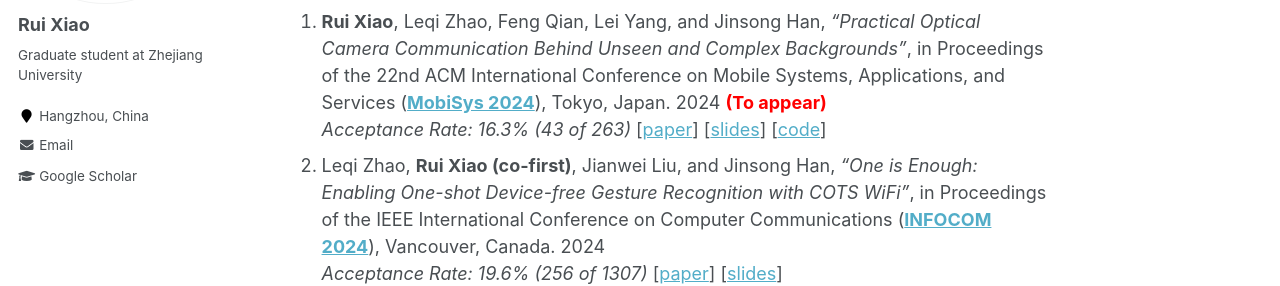
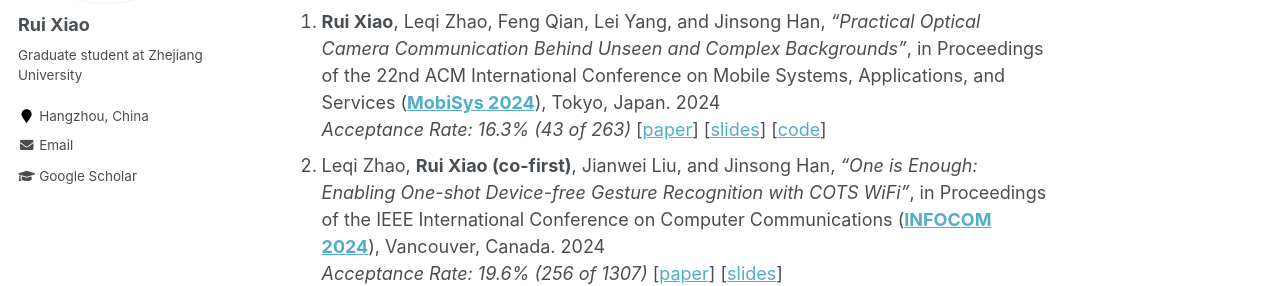
Before and after one commit to ruixiao24/ruixiao24.github.io, a Jekyll site: the page built from _pages/about.md, in a window 1280 px wide and 900 px high, scrolled down 559 px. Shown: the part 168-454 px from the top of the window. Built offline with Jekyll 4.4.1, drawn with Linux system fonts in a browser that asks for light colours.

Commit message:
Update about.md

```diff
--- a/_pages/about.md
+++ b/_pages/about.md
@@ -22,7 +22,7 @@
 - 01/2021. Our paper, “Acoustics to the Rescue: Physical Key Inference Attack Revisited” is accepted and will appear at **[USENIX Security 2021](https://www.usenix.org/conference/usenixsecurity21)**.
 
 # Publication
-1. **Rui Xiao**, Leqi Zhao, Feng Qian, Lei Yang, and Jinsong Han, *"Practical Optical Camera Communication Behind Unseen and Complex Backgrounds"*, in Proceedings of the 22nd ACM International Conference on Mobile Systems, Applications, and Services (**[MobiSys 2024](https://sigmobile.org/mobisys/2024/)**), Tokyo, Japan. 2024 <span style="color:red"> **(To appear)**</span>
+1. **Rui Xiao**, Leqi Zhao, Feng Qian, Lei Yang, and Jinsong Han, *"Practical Optical Camera Communication Behind Unseen and Complex Backgrounds"*, in Proceedings of the 22nd ACM International Conference on Mobile Systems, Applications, and Services (**[MobiSys 2024](https://sigmobile.org/mobisys/2024/)**), Tokyo, Japan. 2024
     *Acceptance Rate: 16.3% (43 of 263)* [[paper](https://ruixiao24.github.io/files/winklink-mobisys24.pdf)] [[slides](https://ruixiao24.github.io/files/winklink-mobisys-final.pdf)] [[code](https://github.com/ruixiao24/winklink-mobisys2024)]
 1. Leqi Zhao, **Rui Xiao (co-first)**, Jianwei Liu, and Jinsong Han, *"One is Enough: Enabling One-shot Device-free Gesture Recognition with COTS WiFi"*, in Proceedings of the IEEE International Conference on Computer Communications (**[INFOCOM 2024](https://infocom2024.ieee-infocom.org/)**), Vancouver, Canada. 2024
     *Acceptance Rate: 19.6% (256 of 1307)* [[paper](https://ruixiao24.github.io/files/onesense-infocom24.pdf)] [[slides](https://ruixiao24.github.io/files/OneSense.pdf)]
```
